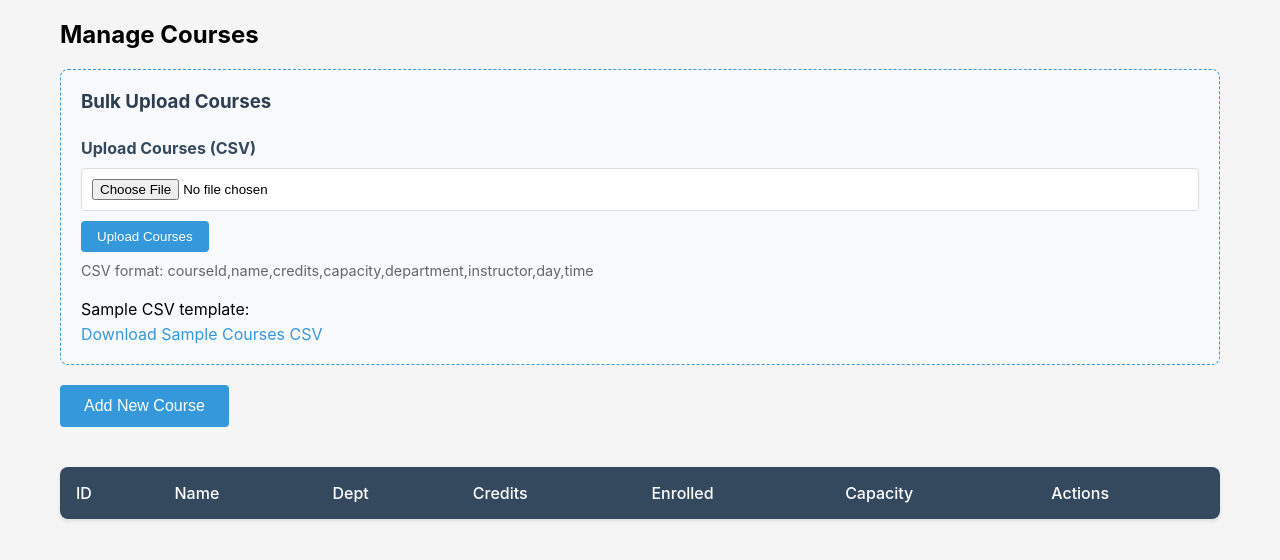
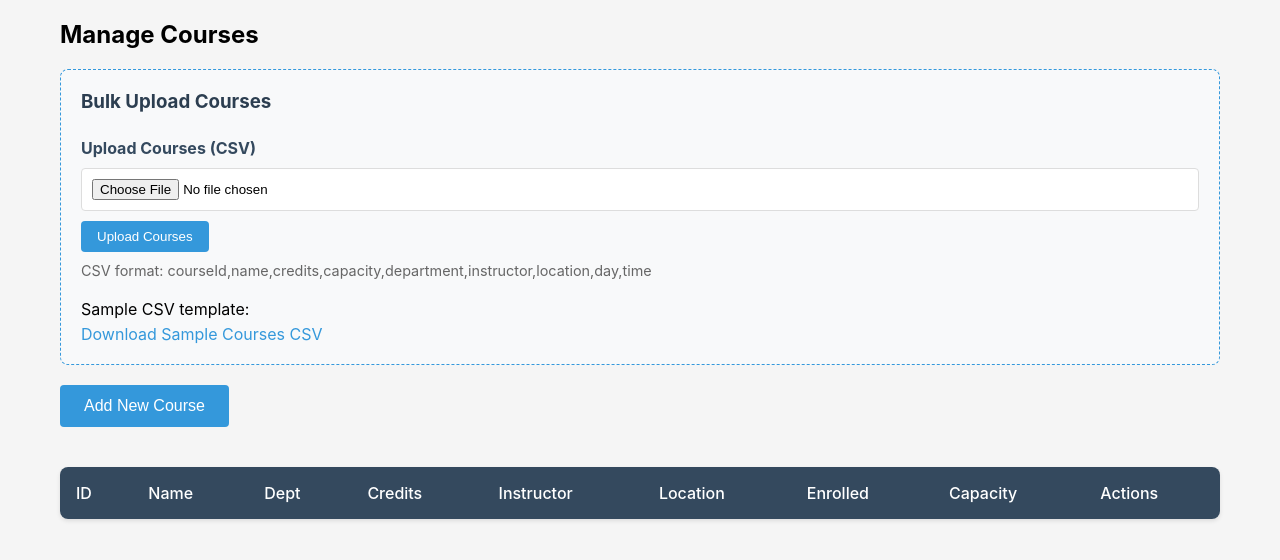
Before and after one commit to 6102project003/addrop-system, a Flask app: page /admin/courses in a window 1280 px wide. Shown: the part 62-622 px from the top of the page. Run offline with Flask 3, Linux system fonts and the light colour scheme; the visitor is signed in with stand-in values (Sample User, id 1); data that the repository does not hold is empty.

Commit message:
Update courses.html

```diff
--- a/templates/admin/courses.html
+++ b/templates/admin/courses.html
@@ -16,7 +16,7 @@
                 <button type="submit" style="margin-top: 10px; padding: 8px 16px; background-color: #3498db; color: white; border: none; border-radius: 4px; cursor: pointer;">Upload Courses</button>
             </form>
             <p style="font-size: 0.9rem; color: #666; margin-top: 10px;">
-                CSV format: courseId,name,credits,capacity,department,instructor,day,time
+                CSV format: courseId,name,credits,capacity,department,instructor,location,day,time
             </p>
         </div>
     </div>
@@ -62,6 +62,10 @@
             <input type="text" name="instructor">
         </div>
         <div>
+            <label>Location/Room:</label>
+            <input type="text" name="location" value="TBA" placeholder="e.g. Room 101">
+        </div>
+        <div>
             <label>Day:</label>
             <select name="schedule_day">
                 <option value="Mon">Monday</option>
@@ -88,6 +92,8 @@
             <th style="background-color: #34495e; color: white; padding: 1rem; text-align: left;">Name</th>
             <th style="background-color: #34495e; color: white; padding: 1rem; text-align: left;">Dept</th>
             <th style="background-color: #34495e; color: white; padding: 1rem; text-align: left;">Credits</th>
+            <th style="background-color: #34495e; color: white; padding: 1rem; text-align: left;">Instructor</th>
+            <th style="background-color: #34495e; color: white; padding: 1rem; text-align: left;">Location</th>
             <th style="background-color: #34495e; color: white; padding: 1rem; text-align: left;">Enrolled</th>
             <th style="background-color: #34495e; color: white; padding: 1rem; text-align: left;">Capacity</th>
             <th style="background-color: #34495e; color: white; padding: 1rem; text-align: left;">Actions</th>
@@ -100,6 +106,8 @@
             <td style="padding: 1rem; border-bottom: 1px solid #ecf0f1;">{{ course.name }}</td>
             <td style="padding: 1rem; border-bottom: 1px solid #ecf0f1;">{{ course.department }}</td>
             <td style="padding: 1rem; border-bottom: 1px solid #ecf0f1;">{{ course.credits }}</td>
+            <td style="padding: 1rem; border-bottom: 1px solid #ecf0f1;">{{ course.instructor or 'TBA' }}</td>
+            <td style="padding: 1rem; border-bottom: 1px solid #ecf0f1;">{{ course.location or 'TBA' }}</td>
             <td style="padding: 1rem; border-bottom: 1px solid #ecf0f1;">{{ course.enrolled }}</td>
             <td style="padding: 1rem; border-bottom: 1px solid #ecf0f1;">
                 <span id="capacity-{{ course.courseId }}">{{ course.capacity }}</span>
@@ -151,10 +159,10 @@ function toggleForm() {
 }
 
 function downloadSampleCourses() {
-    const content = "courseId,name,credits,capacity,department,instructor,day,time\n" +
-                    "COMP1234,Cloud Computing,3,50,Computing,Dr. Chan,Mon,09:00-12:00\n" +
-                    "COMP2345,Database Systems,3,40,Computing,Prof. Wong,Wed,14:00-17:00\n" +
-                    "COMP3456,Network Security,3,45,Computing,Dr. Lee,Tue,10:00-13:00";
+    const content = "courseId,name,credits,capacity,department,instructor,location,day,time\n" +
+                    "COMP1234,Cloud Computing,3,50,Computing,Dr. Chan,Room 101,Mon,09:00-12:00\n" +
+                    "COMP2345,Database Systems,3,40,Computing,Prof. Wong,Room 202,Wed,14:00-17:00\n" +
+                    "COMP3456,Network Security,3,45,Computing,Dr. Lee,Room 305,Tue,10:00-13:00";
 
     const blob = new Blob([content], { type: 'text/csv' });
     const url = window.URL.createObjectURL(blob);
@@ -171,8 +179,8 @@ function editCapacity(courseId) {
     const row = event.target.closest('tr');
     const cells = row.getElementsByTagName('td');
     const courseName = cells[1].innerText;
-    const enrolled = cells[4].innerText;
-    const currentCapacity = cells[5].innerText.split('Edit')[0].trim();
+    const enrolled = cells[6].innerText;
+    const currentCapacity = cells[7].innerText.split('Edit')[0].trim();
 
     // Fill modal
     document.getElementById('editCourseId').value = courseId;
```
